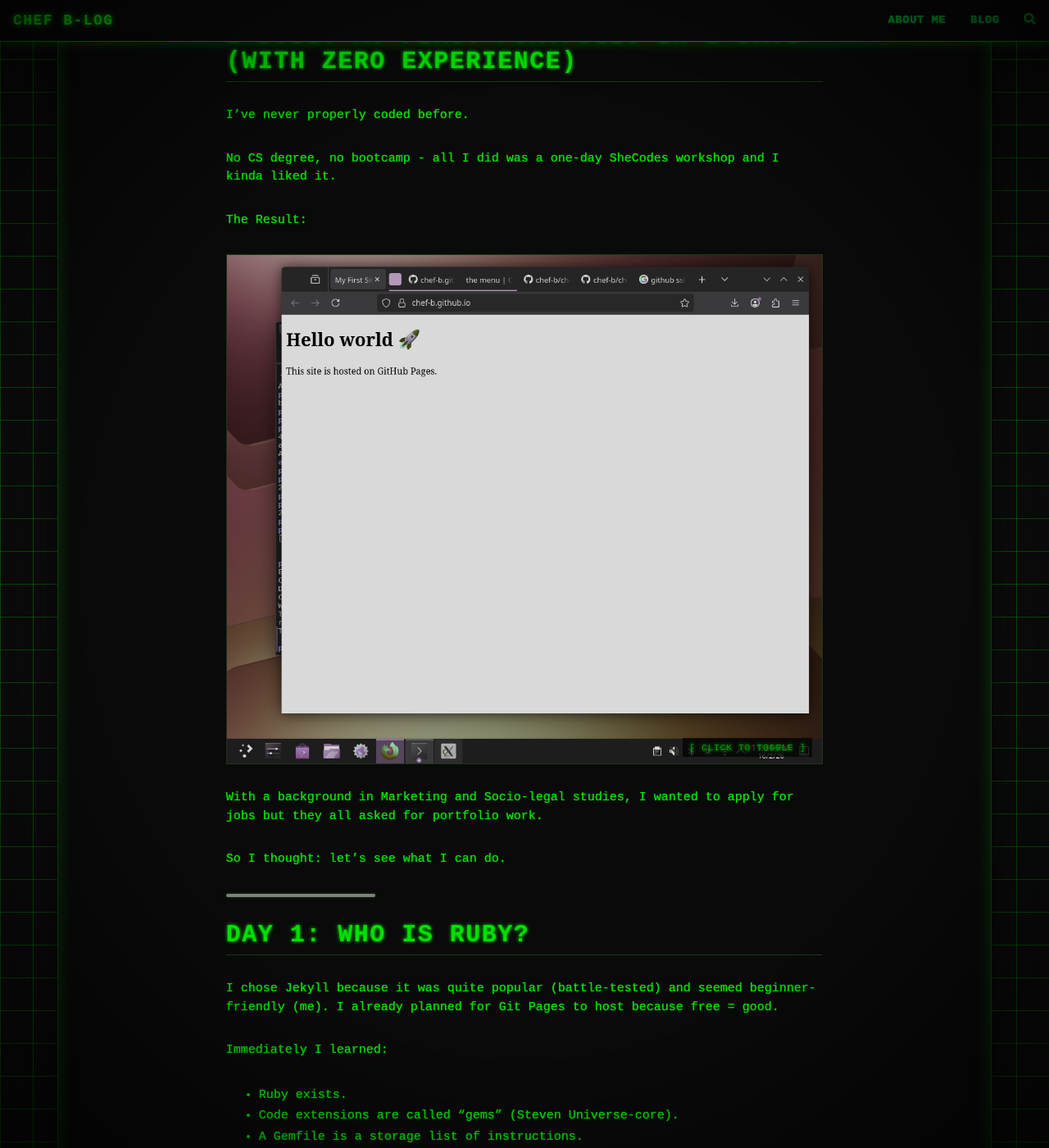
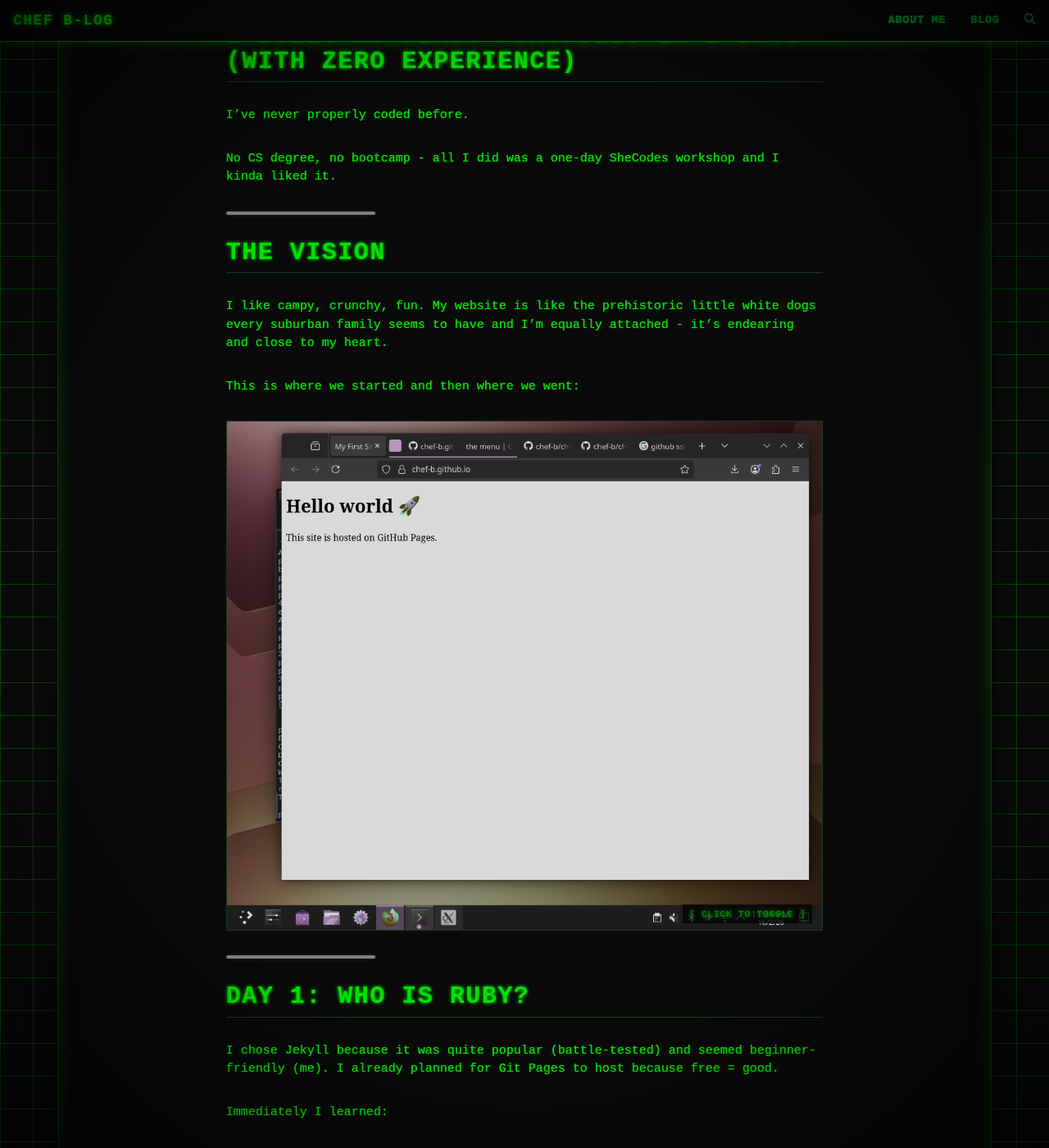
Before and after one commit to chef-b/chef-b.github.io, a Jekyll site: the page built from _posts/2026-01-15-bee-is-cool.md, in a window 1280 px wide and 1400 px high, scrolled down 648 px. Shown: the whole window at 82% size. Built offline with Jekyll 4.4.1, drawn with Linux system fonts in a browser that asks for light colours; comment, search, counter and statistics services are not loaded.

Commit message:
Update 2026-01-15-bee-is-cool.md

```diff
--- a/_posts/2026-01-15-bee-is-cool.md
+++ b/_posts/2026-01-15-bee-is-cool.md
@@ -14,7 +14,13 @@ I’ve never properly coded before.
 
 No CS degree, no bootcamp - all I did was a one-day SheCodes workshop and I kinda liked it.
 
-The Result:
+---
+
+## The Vision
+
+I like campy, crunchy, fun. My website is like the prehistoric little white dogs every suburban family seems to have and I'm equally attached - it's endearing and close to my heart.
+
+This is where we started and then where we went:
 <div class="img-toggle-container" onclick="toggleImage(this)">
   <img class="img-before" src="/assets/img/Screenshot_20260216_233128.png" alt="Before">
   <img class="img-after hidden" src="/assets/img/inspo1.jpeg" alt="After">
@@ -27,11 +33,6 @@ function toggleImage(container) {
   container.querySelector('.img-after').classList.toggle('hidden');
 }
 </script>
-
-
-With a background in Marketing and Socio-legal studies, I wanted to apply for jobs but they all asked for portfolio work.
-
-So I thought: let’s see what I can do.
 
 ---
 
```
Also changed, not shown: other parts of _posts/2026-01-15-bee-is-cool.md (+1 -1 lines).
